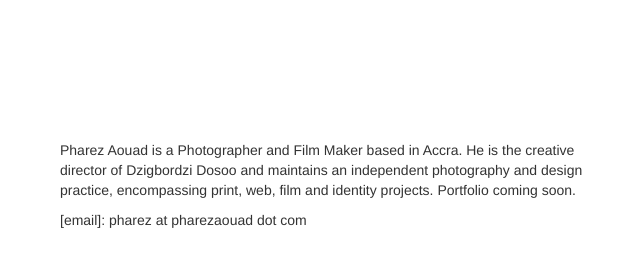
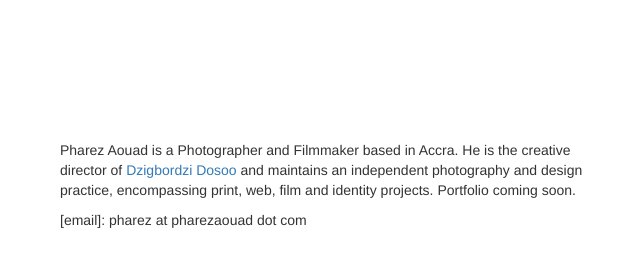
Before and after one commit to pharez/pharez.github.io, a plain HTML site: page index.html in a window 1280 px wide. Shown: the full height of the page, 400-1040 px from the left. Drawn offline with nearby package versions, Linux system fonts and the light colour scheme.

Commit message:
Update index.html

```diff
--- a/index.html
+++ b/index.html
@@ -102,7 +102,7 @@
   <body>
     <div class="container"><div class="row">
         <div class="col-md-6 col-md-offset-4 vert-offset-top-10">
-          <p>Pharez Aouad is a Photographer and Film Maker based in Accra. He is the creative director of Dzigbordzi Dosoo
+          <p>Pharez Aouad is a Photographer and Filmmaker based in Accra. He is the creative director of <a href="http://www.allureafrica.com/ceo.html" title="Dzigbordzi Dosoo's profile">Dzigbordzi Dosoo</a>
             and maintains an independent photography and design practice, encompassing print, web, film and identity projects.
             Portfolio coming soon.</p>
 
```
